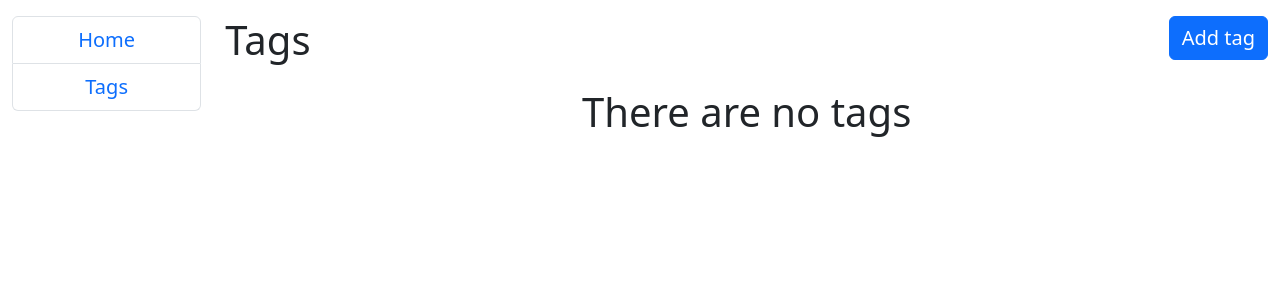
After one commit to Quiet-Klirik/py-todo-list, a Django app: page /tags/ in a window 1280 px wide. The commit adds this page. Shown: the top 300 px of the page. Run offline with Django 5.2, Linux system fonts and the light colour scheme; data that the repository does not hold is empty.

Commit message:
Tag CRUD
 - add [tag_list.html, tag_form.html, tag_confirm_delete.html] templates
 - add [TagListView, TagCreateView, TagUpdateView, TagDeleteView] views and connect they to the [todo_list.urls]
 - several fixes in models and templates

```diff
--- a/templates/base.html
+++ b/templates/base.html
@@ -13,8 +13,8 @@
 <div class="row">
   <div class="col-2 py-3">
     <nav class="list-group text-center fs-5">
-      <a href="#" class="list-group-item list-group-item-action text-primary">Home</a>
-      <a href="#" class="list-group-item list-group-item-action text-primary">Tags</a>
+      <a href="{% url 'todo:task_list' %}" class="list-group-item list-group-item-action text-primary">Home</a>
+      <a href="{% url 'todo:tag_list' %}" class="list-group-item list-group-item-action text-primary">Tags</a>
     </nav>
   </div>
   <main class="col-10 py-3">
--- /dev/null
+++ b/templates/todo_list/tag_confirm_delete.html
@@ -0,0 +1,4 @@
+{% extends "base_confirm.html" %}
+{% block title %}Delete Tag{% endblock title %}
+{% block object_name %}Tag "{{ object.name }}"{% endblock object_name %}
+{% block cancel_url %}{% url 'todo:tag_list' %}{% endblock cancel_url %}
--- /dev/null
+++ b/templates/todo_list/tag_form.html
@@ -0,0 +1,3 @@
+{% extends "base_form.html" %}
+{% block title %}Tag {{ object|yesno:"Update,Create" }}{% endblock title %}
+{% block form_title %}<h1 class="text-center">Tag {{ object|yesno:"Update,Create" }} Form</h1>{% endblock form_title %}
--- /dev/null
+++ b/templates/todo_list/tag_list.html
@@ -0,0 +1,24 @@
+{% extends "base.html" %}
+{% block content %}
+  <div class="d-flex w-100 justify-content-between mb-3">
+    <h1>Tags</h1>
+    <div>
+      <a href="{% url 'todo:tag_create' %}" class="btn btn-primary fs-5">Add tag</a>
+    </div>
+  </div>
+  <ul class="list-group list-group-flush">
+    {% for tag in tag_list %}
+      <li class="list-group-item">
+        <div class="d-flex w-100 justify-content-between">
+          <h5 class="mb-1">{{ tag.name }}</h5>
+          <div>
+            <a href="{% url 'todo:tag_update' pk=tag.id %}" class="btn btn-warning fs-5">Update</a>
+            <a href="{% url 'todo:tag_delete' pk=tag.id %}" class="btn btn-danger fs-5">Delete</a>
+          </div>
+        </div>
+      </li>
+    {% empty %}
+      <h1 class="text-center">There are no tags</h1>
+    {% endfor %}
+  </ul>
+{% endblock content %}
--- a/templates/todo_list/task_confirm_delete.html
+++ b/templates/todo_list/task_confirm_delete.html
@@ -1,3 +1,4 @@
 {% extends "base_confirm.html" %}
+{% block title %}Delete Task{% endblock title %}
 {% block object_name %}Task "{{ object.content }}"{% endblock object_name %}
-{% block cancel_url %}{% url 'todo:list' %}{% endblock cancel_url %}
+{% block cancel_url %}{% url 'todo:task_list' %}{% endblock cancel_url %}
--- a/templates/todo_list/task_form.html
+++ b/templates/todo_list/task_form.html
@@ -1,3 +1,3 @@
 {% extends "base_form.html" %}
-{% block title %}Task Create{% endblock title %}
-{% block form_title %}<h1 class="text-center">Task Create Form</h1>{% endblock form_title %}
+{% block title %}Task {{ object|yesno:"Update,Create" }}{% endblock title %}
+{% block form_title %}<h1 class="text-center">Task {{ object|yesno:"Update,Create" }} Form</h1>{% endblock form_title %}
--- a/templates/todo_list/task_list.html
+++ b/templates/todo_list/task_list.html
@@ -9,7 +9,7 @@
 </div>
 <ul class="list-group list-group-flush">
   {% for task in task_list %}
-    <li href="#" class="list-group-item">
+    <li class="list-group-item">
       <div class="d-flex w-100 justify-content-between">
         <h5 class="fw-bold mb-1">
           {{ task.content }}
--- a/todo_list/models.py
+++ b/todo_list/models.py
@@ -14,7 +14,7 @@ class Tag(models.Model):
 class Task(models.Model):
     content = models.CharField(max_length=255)
     created_at = models.DateTimeField(auto_now_add=True)
-    deadline = models.DateTimeField(null=True)
+    deadline = models.DateTimeField(null=True, blank=True)
     is_done = models.BooleanField(default=False)
     tags = models.ManyToManyField(Tag, related_name="tasks")
 
--- a/todo_list/urls.py
+++ b/todo_list/urls.py
@@ -1,18 +1,31 @@
 from django.urls import path
 
-from todo_list.views import TaskListView, TaskCreateView, TaskUpdateView, \
-    TaskDeleteView, TaskSwitchView
+from todo_list.views import (
+    TaskListView,
+    TaskCreateView,
+    TaskUpdateView,
+    TaskDeleteView,
+    TaskSwitchView,
+    TagListView,
+    TagCreateView,
+    TagUpdateView,
+    TagDeleteView,
+)
 
 urlpatterns = [
-    path("", TaskListView.as_view(), name="list"),
-    path("task-create", TaskCreateView.as_view(), name="task_create"),
-    path("task/<int:pk>/update", TaskUpdateView.as_view(), name="task_update"),
-    path("task/<int:pk>/delete", TaskDeleteView.as_view(), name="task_delete"),
+    path("", TaskListView.as_view(), name="task_list"),
+    path("tasks/create", TaskCreateView.as_view(), name="task_create"),
+    path("tasks/<int:pk>/update", TaskUpdateView.as_view(), name="task_update"),
+    path("tasks/<int:pk>/delete", TaskDeleteView.as_view(), name="task_delete"),
     path(
         "task/<int:pk>/switch-status",
         TaskSwitchView.as_view(),
         name="task-status-switch"
     ),
+    path("tags/", TagListView.as_view(), name="tag_list"),
+    path("tags/create", TagCreateView.as_view(), name="tag_create"),
+    path("tags/<int:pk>/update", TagUpdateView.as_view(), name="tag_update"),
+    path("tags/<int:pk>/delete", TagDeleteView.as_view(), name="tag_delete"),
 ]
 
 app_name = "todo_list"
--- a/todo_list/views.py
+++ b/todo_list/views.py
@@ -2,7 +2,7 @@ from django.shortcuts import render, redirect
 from django.urls import reverse_lazy
 from django.views import generic
 
-from todo_list.models import Task
+from todo_list.models import Task, Tag
 
 
 class TaskListView(generic.ListView):
@@ -13,18 +13,18 @@ class TaskListView(generic.ListView):
 class TaskCreateView(generic.CreateView):
     model = Task
     fields = ["content", "deadline", "tags"]
-    success_url = reverse_lazy("todo:list")
+    success_url = reverse_lazy("todo:task_list")
 
 
 class TaskUpdateView(generic.UpdateView):
     model = Task
     fields = ["content", "deadline", "tags"]
-    success_url = reverse_lazy("todo:list")
+    success_url = reverse_lazy("todo:task_list")
 
 
 class TaskDeleteView(generic.DeleteView):
     model = Task
-    success_url = reverse_lazy("todo:list")
+    success_url = reverse_lazy("todo:task_list")
 
 
 class TaskSwitchView(generic.View):
@@ -44,4 +44,25 @@ class TaskSwitchView(generic.View):
         else:
             object.is_done = True
         object.save()
-        return redirect("todo:list")
+        return redirect("todo:task_list")
+
+
+class TagListView(generic.ListView):
+    model = Tag
+
+
+class TagCreateView(generic.CreateView):
+    model = Tag
+    fields = ["name"]
+    success_url = reverse_lazy("todo:tag_list")
+
+
+class TagUpdateView(generic.UpdateView):
+    model = Tag
+    fields = ["name"]
+    success_url = reverse_lazy("todo:tag_list")
+
+
+class TagDeleteView(generic.DeleteView):
+    model = Tag
+    success_url = reverse_lazy("todo:tag_list")
```
